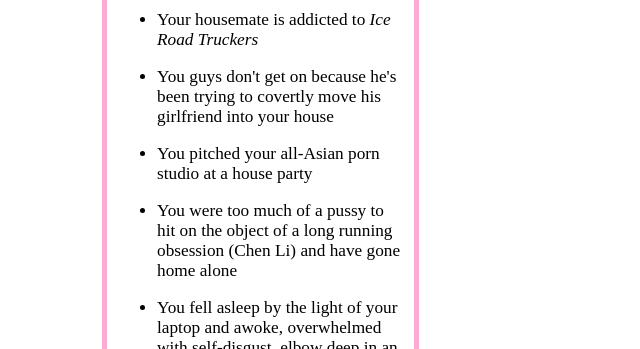
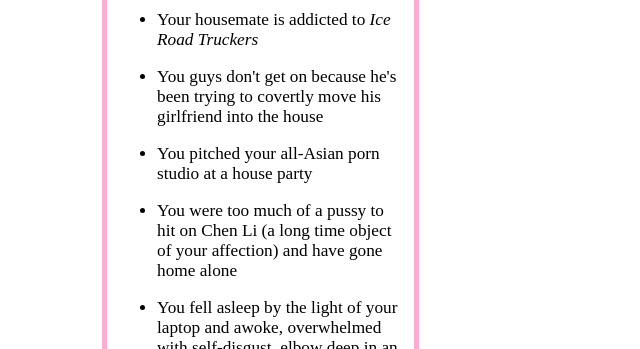
Before and after one commit to Pinelife/pinelife.github.io, a Jekyll site: the page Hellhole/Room10.html, which Jekyll copies as it is, in a window 1280 px wide. Shown: the part 392-741 px from the top of the page, without its empty margins (125-765 px from the left). Built offline with Jekyll 4.4.1, drawn with Linux system fonts in a browser that asks for light colours.

Commit message:
Update Room10.html

```diff
--- a/Hellhole/Room10.html
+++ b/Hellhole/Room10.html
@@ -27,17 +27,16 @@
   </br>
 <li>Your housemate is addicted to <i>Ice Road Truckers</i></li>
   </br>
-<li>You guys don't get on because he's been trying to covertly move his girlfriend into your house</i></li>
+<li>You guys don't get on because he's been trying to covertly move his girlfriend into the house</i></li>
 <br/>
 <li>You pitched your all-Asian porn studio at a house party</li>
   </br>
-<li>You were too much of a pussy to hit on the object of a long running obsession (Chen Li) and have gone home alone</li>
+<li>You were too much of a pussy to hit on Chen Li (a long time object of your affection) and have gone home alone</li>
   </br>
 <li>You fell asleep by the light of your laptop and awoke, overwhelmed with self-disgust, elbow deep in an enormous bag of potato chips</li>
 </br>
 <li>You've done some work on Fucklyf and now you're going to see if anyone from the house party was interested in your all-Asian porn
 studio proposal</li>
-
 </ul>
     </p>
 </div>
```
